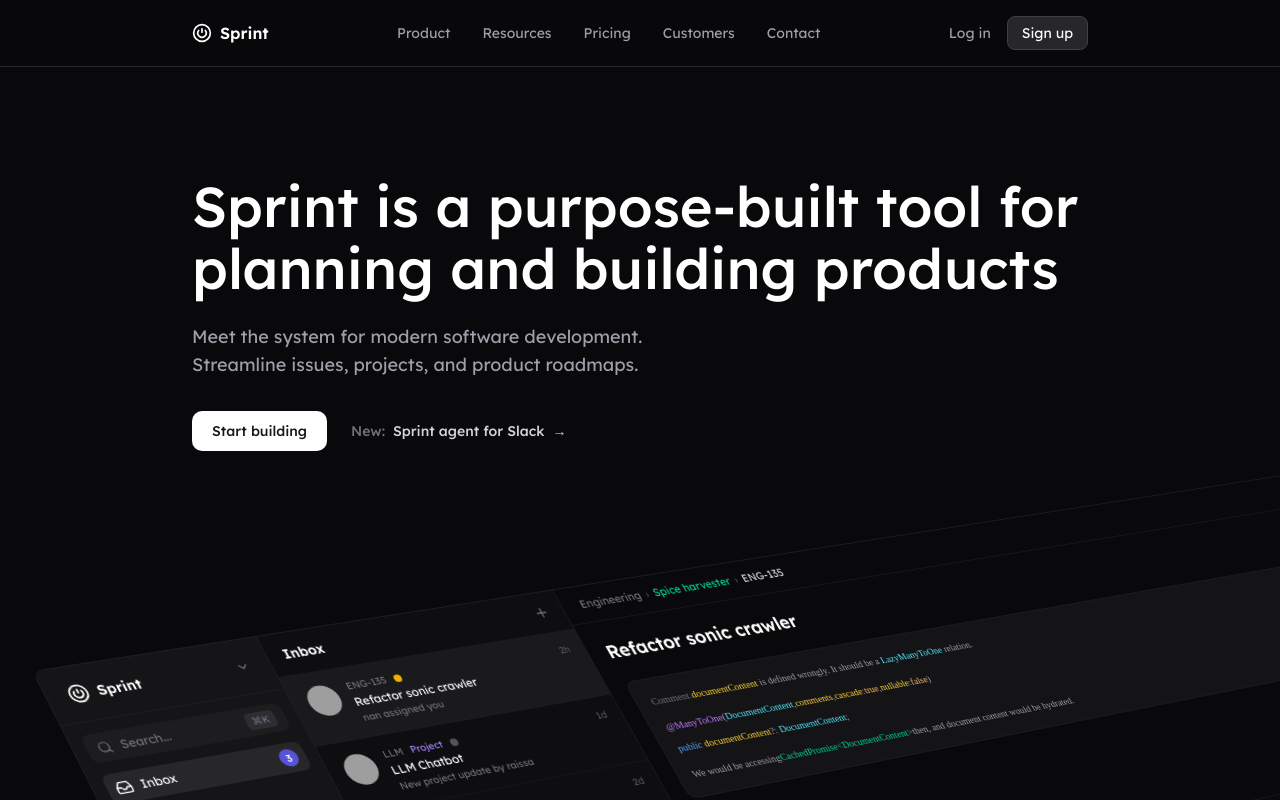
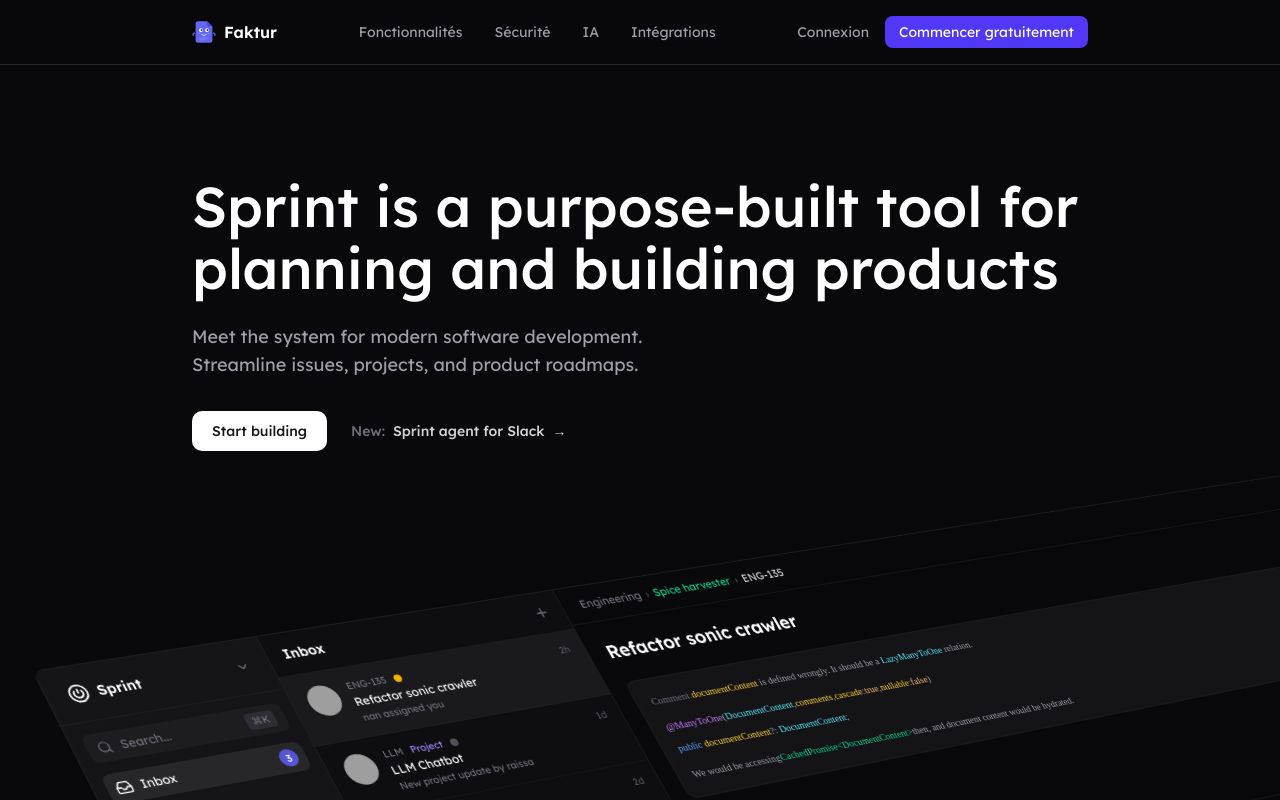
Before and after one commit to fakturapp/landing_page, a Next.js app: page / in a window 1280 px wide. Shown: the top 800 px of the page. Built offline with nearby package versions, Linux system fonts and the light colour scheme; grey boxes are pictures that could not be loaded.

Commit message:
Adaptation de la navbar pour Faktur
- Logo Faktur SVG au lieu de l'icône Sprint
- Navigation en français (Fonctionnalités, Sécurité, IA, Intégrations)
- Boutons Connexion et Commencer gratuitement
- Liens vers dash.fakturapp.cc
- Couleur accent indigo pour le bouton CTA

```diff
--- a/components/navbar.tsx
+++ b/components/navbar.tsx
@@ -1,6 +1,4 @@
 "use client"
-
-import { CirclePower } from "lucide-react"
 
 export function Navbar() {
   return (
@@ -8,35 +6,32 @@ export function Navbar() {
       <div className="w-full flex justify-center px-6 py-4">
         <div className="w-full max-w-4xl flex items-center justify-between">
           <div className="flex items-center gap-2">
-            <CirclePower className="w-5 h-5 text-white" />
-            <span className="text-white font-semibold">Sprint</span>
+            <img src="/logo.svg" alt="Faktur" className="w-6 h-6" />
+            <span className="text-white font-semibold">Faktur</span>
           </div>
           <div className="hidden md:flex items-center gap-8">
-            <a href="#" className="text-sm text-zinc-400 hover:text-white transition-colors">
-              Product
+            <a href="#features" className="text-sm text-zinc-400 hover:text-white transition-colors">
+              Fonctionnalités
             </a>
-            <a href="#" className="text-sm text-zinc-400 hover:text-white transition-colors">
-              Resources
+            <a href="#security" className="text-sm text-zinc-400 hover:text-white transition-colors">
+              Sécurité
             </a>
-            <a href="#" className="text-sm text-zinc-400 hover:text-white transition-colors">
-              Pricing
+            <a href="#ai" className="text-sm text-zinc-400 hover:text-white transition-colors">
+              IA
             </a>
-            <a href="#" className="text-sm text-zinc-400 hover:text-white transition-colors">
-              Customers
-            </a>
-            <a href="#" className="text-sm text-zinc-400 hover:text-white transition-colors">
-              Contact
+            <a href="#integrations" className="text-sm text-zinc-400 hover:text-white transition-colors">
+              Intégrations
             </a>
           </div>
           <div className="flex items-center gap-4">
-            <a href="#" className="text-sm text-zinc-400 hover:text-white transition-colors">
-              Log in
+            <a href="https://dash.fakturapp.cc" className="text-sm text-zinc-400 hover:text-white transition-colors">
+              Connexion
             </a>
             <a
-              href="#"
-              className="text-sm text-white bg-zinc-800 hover:bg-zinc-700 px-3.5 py-1.5 rounded-md border border-zinc-700 transition-colors"
+              href="https://dash.fakturapp.cc"
+              className="text-sm text-white bg-indigo-600 hover:bg-indigo-500 px-3.5 py-1.5 rounded-md transition-colors"
             >
-              Sign up
+              Commencer gratuitement
             </a>
           </div>
         </div>
```
